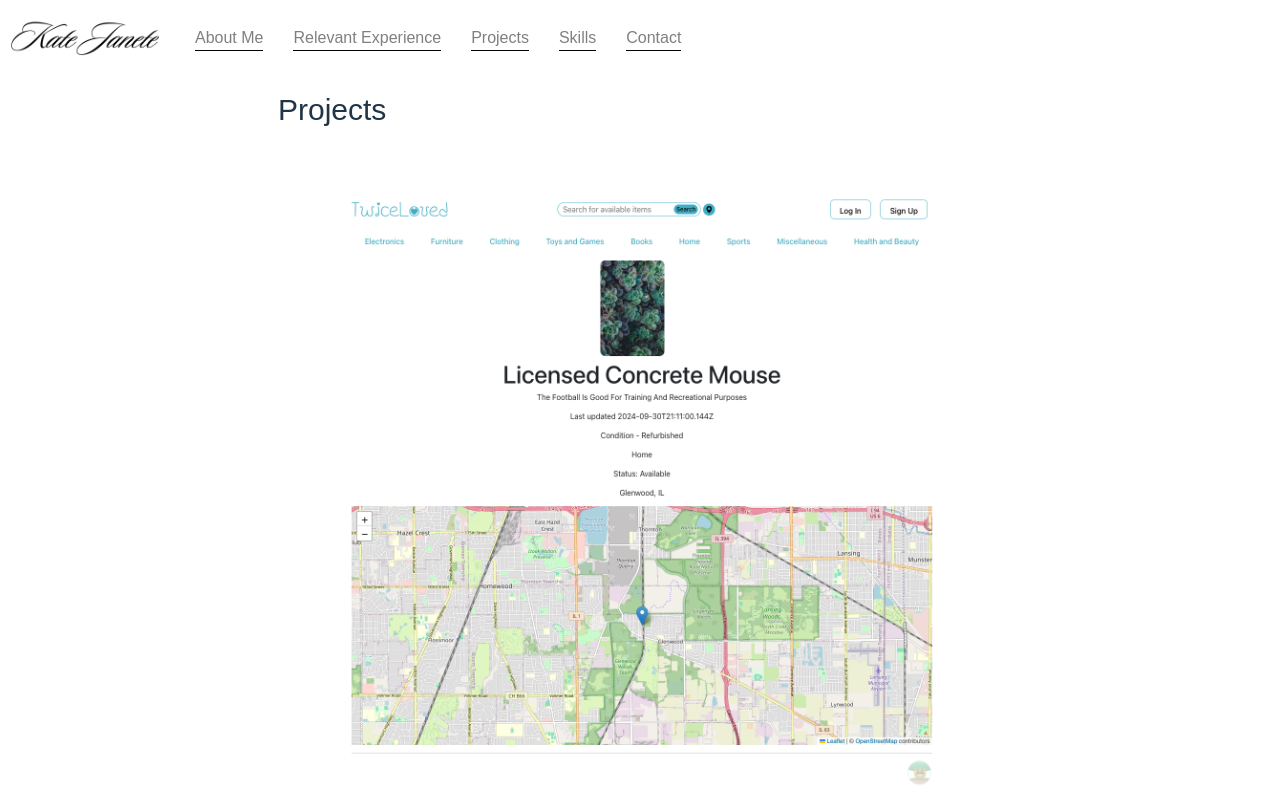
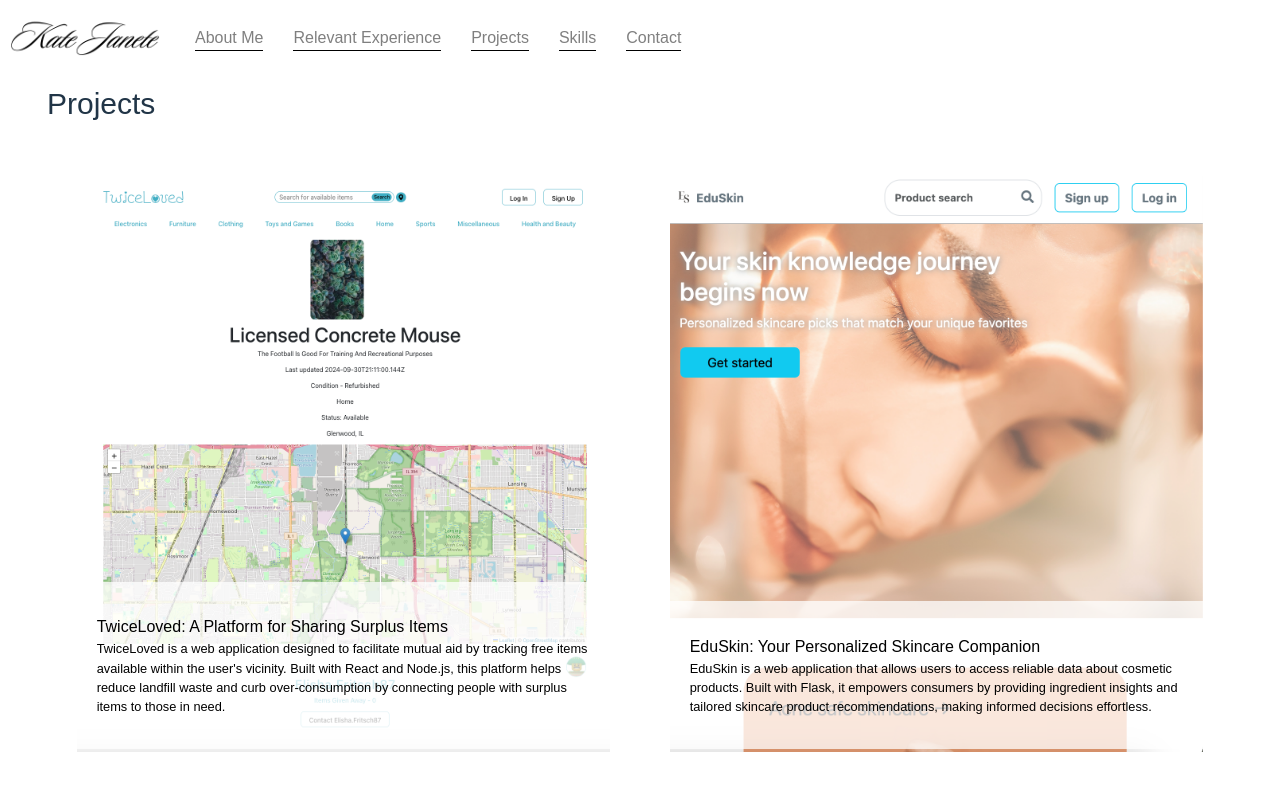
Before and after one commit to katiejnete/katejanete, a React (Vite) app: page /projects in a window 1280 px wide. Shown: the top 786 px of the page. Built offline with nearby package versions, Linux system fonts and the light colour scheme.

Commit message:
update styling for project related pages

```diff
--- a/src/components/Projects/ProjectPage.jsx
+++ b/src/components/Projects/ProjectPage.jsx
@@ -15,9 +15,11 @@ const ProjectPage = () => {
       <div className="project-intro">
         <h1>{title}</h1>
         <p>{text}</p>
-        {images.map((image) => (
-          <img src={image} alt={image} />
-        ))}
+        <div className="project-images">
+          {images.map((image) => (
+            <img src={image} alt={image} />
+          ))}
+        </div>
       </div>
 
       <div className="project-tech-stack">
--- a/src/components/Projects/Projects.jsx
+++ b/src/components/Projects/Projects.jsx
@@ -1,16 +1,21 @@
 import React, { useContext } from "react";
 import Card from "../Card/Card";
 import ProjectsContext from "../../context/ProjectsContext";
+import "../../stylesheets/Projects.css";
 
 const Projects = () => {
   const { projects } = useContext(ProjectsContext);
 
-    return (
-      <div className="card-list">
-        <h1>Projects</h1>
-        {projects.map((project) => <Card key={project.name} cardClass="projects" project={project} />)}
+  return (
+    <div className="projects">
+    <h1>Projects</h1>
+      <div className="card-list projects">
+        {projects.map((project) => (
+          <Card key={project.name} cardClass="projects" project={project} />
+        ))}
       </div>
-    );
-  };
+    </div>
+  );
+};
 
-  export default Projects;
+export default Projects;
--- a/src/stylesheets/ProjectPage.css
+++ b/src/stylesheets/ProjectPage.css
@@ -5,5 +5,10 @@
 .project img {
     width: 45%;
     height: auto;
-    margin: 1px;
+    margin: 10px;
 }
+
+.project-images {
+    display: flex;
+    justify-content: center;
+}
--- /dev/null
+++ b/src/stylesheets/Projects.css
@@ -0,0 +1,21 @@
+.projects {
+    width: 100%;
+}
+
+.card.projects {
+    padding: 0;
+    margin: 10px auto;
+    width: 100%;
+    box-sizing: border-box;
+}
+
+@media (min-width: 768px) {
+    .card.projects {
+      width: 45%;
+    }
+
+    .card-list.projects {
+        display: flex;
+
+    }
+  }
```
